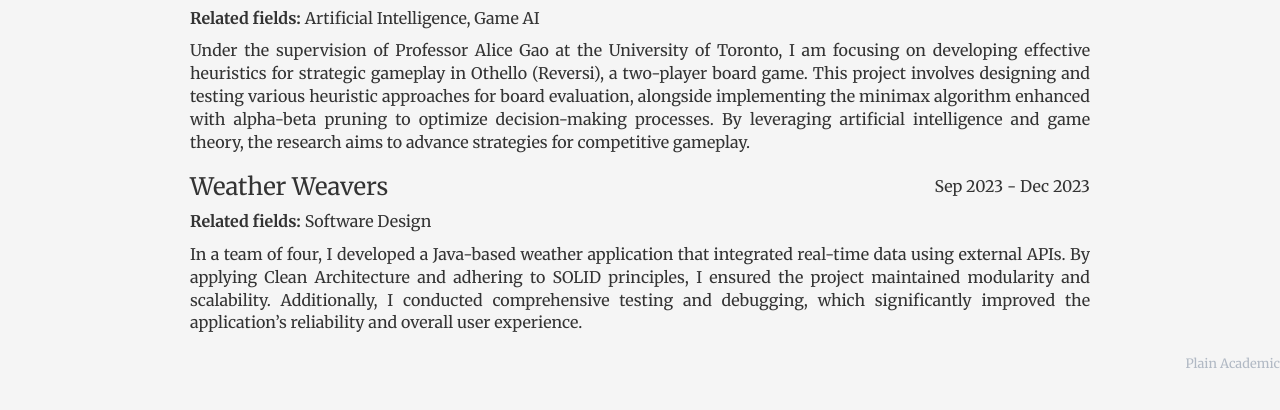
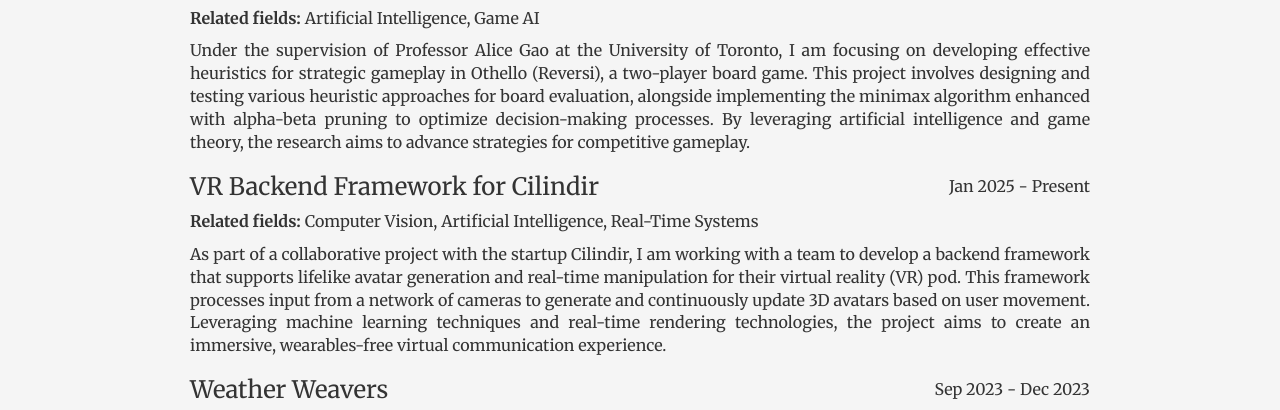
Before and after one commit to michaelcantprogram/michaelcantprogram.github.io, a plain HTML site: page index.html in a window 1280 px wide. Shown: the part 542-952 px from the top of the page. Before the commit the page ends 915 px from the top, so only its background shows below. Drawn offline with nearby package versions, Linux system fonts and the light colour scheme.

Commit message:
Added Cilindir project

```diff
--- a/index.html
+++ b/index.html
@@ -108,12 +108,24 @@
           with alpha-beta pruning to optimize decision-making processes. By leveraging artificial intelligence and game theory,
           the research aims to advance strategies for competitive gameplay.</p>
 
+        <h3 style="display: flex; justify-content: space-between; align-items: center;">VR Backend Framework for Cilindir <span style="font-size: 16px; font-weight: normal;">Jan 2025 - Present</span></h3>
+        <p><strong>Related fields:</strong> Computer Vision, Artificial Intelligence, Real-Time Systems</p>
+        <p>As part of a collaborative project with the startup Cilindir, I am working with a team to develop a backend
+          framework that supports lifelike avatar generation and real-time manipulation for their virtual reality (VR) pod.
+          This framework processes input from a network of cameras to generate and continuously update 3D avatars based on
+          user movement. Leveraging machine learning techniques and real-time rendering technologies, the project aims to create an immersive, wearables-free virtual communication
+          experience.</p>
+<!--        <p>My contributions focus on designing and implementing the data pipeline and ensuring real-time processing-->
+<!--          for seamless virtual interactions. This work contributes foundational components to Cilindir's vision of revolutionizing-->
+<!--          remote communication and AI-driven human interaction in VR.</p>-->
+
         <h3 style="display: flex; justify-content: space-between; align-items: center;">Weather Weavers <span style="font-size: 16px; font-weight: normal;">Sep 2023 - Dec 2023</span></h3>
         <p><strong>Related fields:</strong> Software Design</p>
         <p>In a team of four, I developed a Java-based weather application that integrated real-time data using external APIs. By applying Clean
           Architecture and adhering to SOLID principles, I ensured the project maintained modularity and scalability. Additionally,
           I conducted comprehensive testing and debugging, which significantly improved the application’s reliability and overall
           user experience.</p>
+
       </div>
 
 <!--      <h2>Education</h2>-->
```
